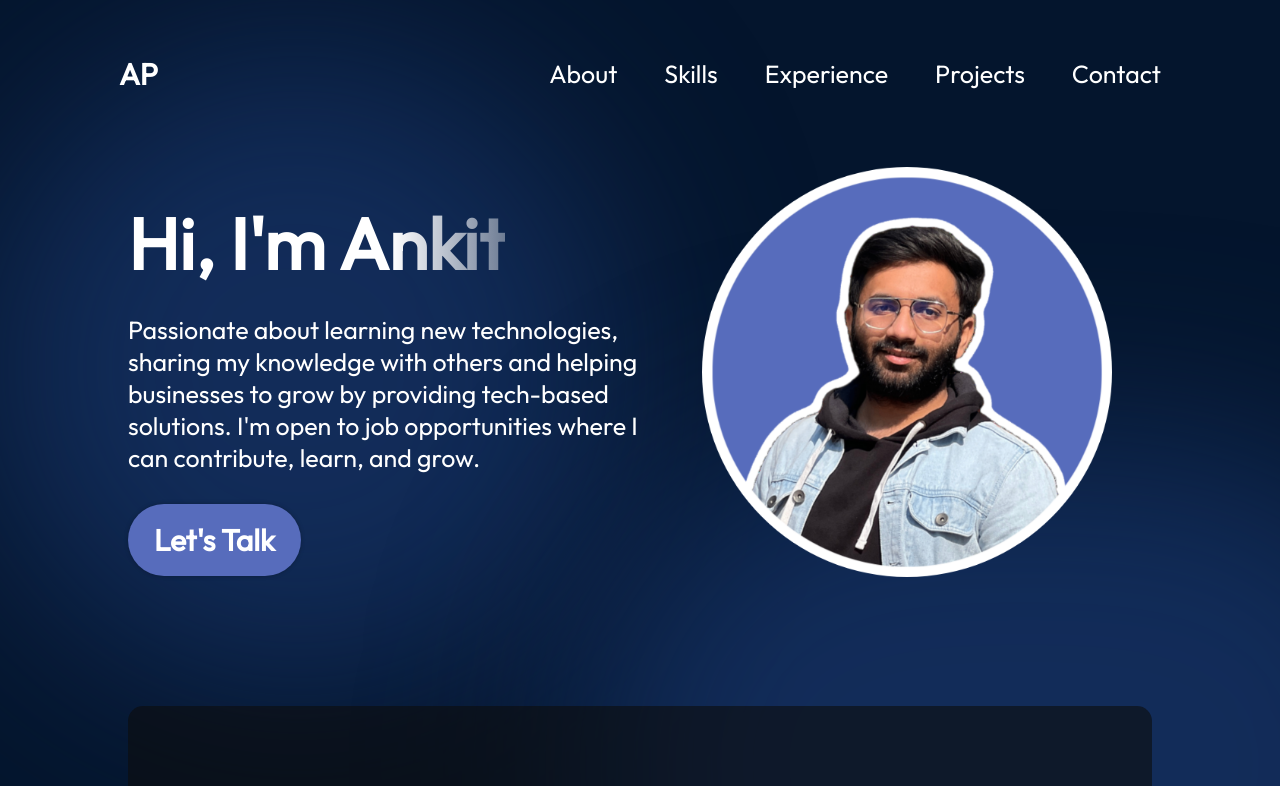
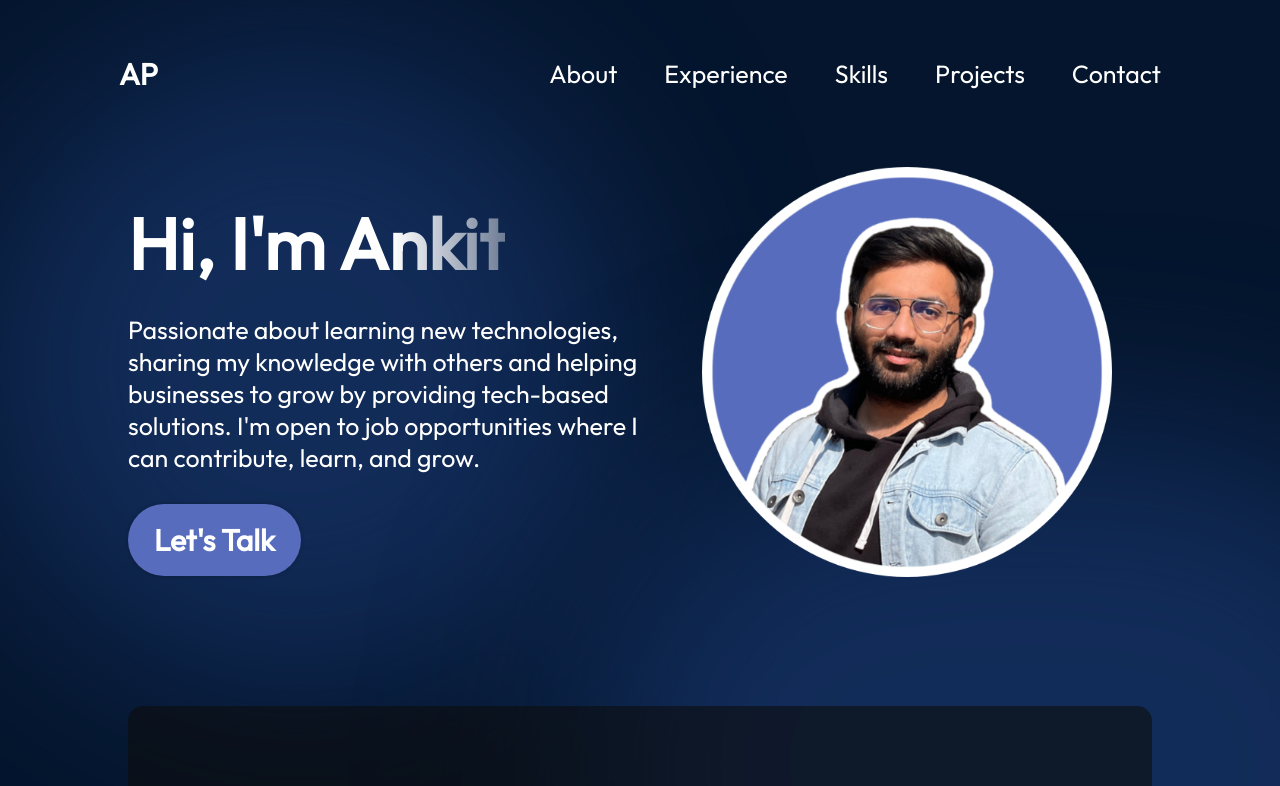
Before and after one commit to ankitpartap/my-portfolio, a React (Vite) app: page / in a window 1280 px wide. Shown: the top 786 px of the page. Built offline with nearby package versions, Linux system fonts and the light colour scheme.

Commit message:
Changing order of nav items

```diff
--- a/src/components/Navbar/Navbar.jsx
+++ b/src/components/Navbar/Navbar.jsx
@@ -1,13 +1,14 @@
-import React, {useState} from 'react'
-import styles from './Navbar.module.css'
-import {getImageUrl} from '../../utils'
+import React, { useState } from "react";
+import styles from "./Navbar.module.css";
+import { getImageUrl } from "../../utils";
 
 export const Navbar = () => {
-
-    const [menuOpen, setmenuOpen] = useState(false)
+  const [menuOpen, setmenuOpen] = useState(false);
   return (
     <nav className={styles.navbar}>
-        <a href="/" className={styles.title}>AP</a>
+      <a href="/" className={styles.title}>
+        AP
+      </a>
       <div className={styles.menu}>
         <img
           className={styles.menuBtn}
@@ -17,19 +18,31 @@ export const Navbar = () => {
               : getImageUrl("nav/menuIcon.png")
           }
           alt="menu button"
-                    onClick={()=> setmenuOpen(!menuOpen)}
+          onClick={() => setmenuOpen(!menuOpen)}
         />
-            <ul className={`${styles.menuItems} ${menuOpen && styles.menuOpen}`}
-                onClick={()=> setmenuOpen(false)}>
-                <li><a href="#about">About</a></li>
-                <li><a href="#skills">Skills</a></li>
-                <li><a href="#experience">Experience</a></li>
-                <li><a href="#projects">Projects</a></li>
-                <li><a href="#contact">Contact</a></li>
+        <ul
+          className={`${styles.menuItems} ${menuOpen && styles.menuOpen}`}
+          onClick={() => setmenuOpen(false)}
+        >
+          <li>
+            <a href="#about">About</a>
+          </li>
+          <li>
+            <a href="#experience">Experience</a>
+          </li>
+          <li>
+            <a href="#skills">Skills</a>
+          </li>
+          <li>
+            <a href="#projects">Projects</a>
+          </li>
+          <li>
+            <a href="#contact">Contact</a>
+          </li>
         </ul>
       </div>
     </nav>
-  )
-}
+  );
+};
 
 // export default Navbar
```
Lines whose indentation alone changed are shown as unchanged.
